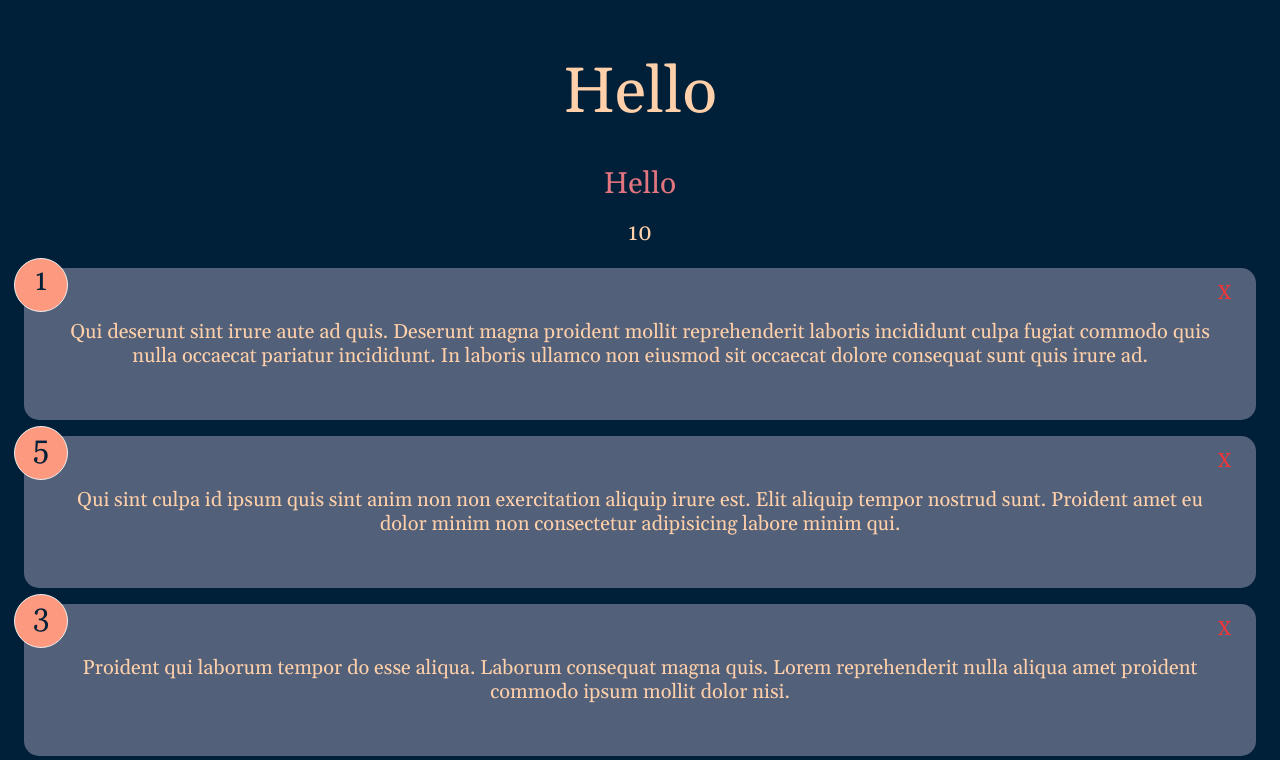
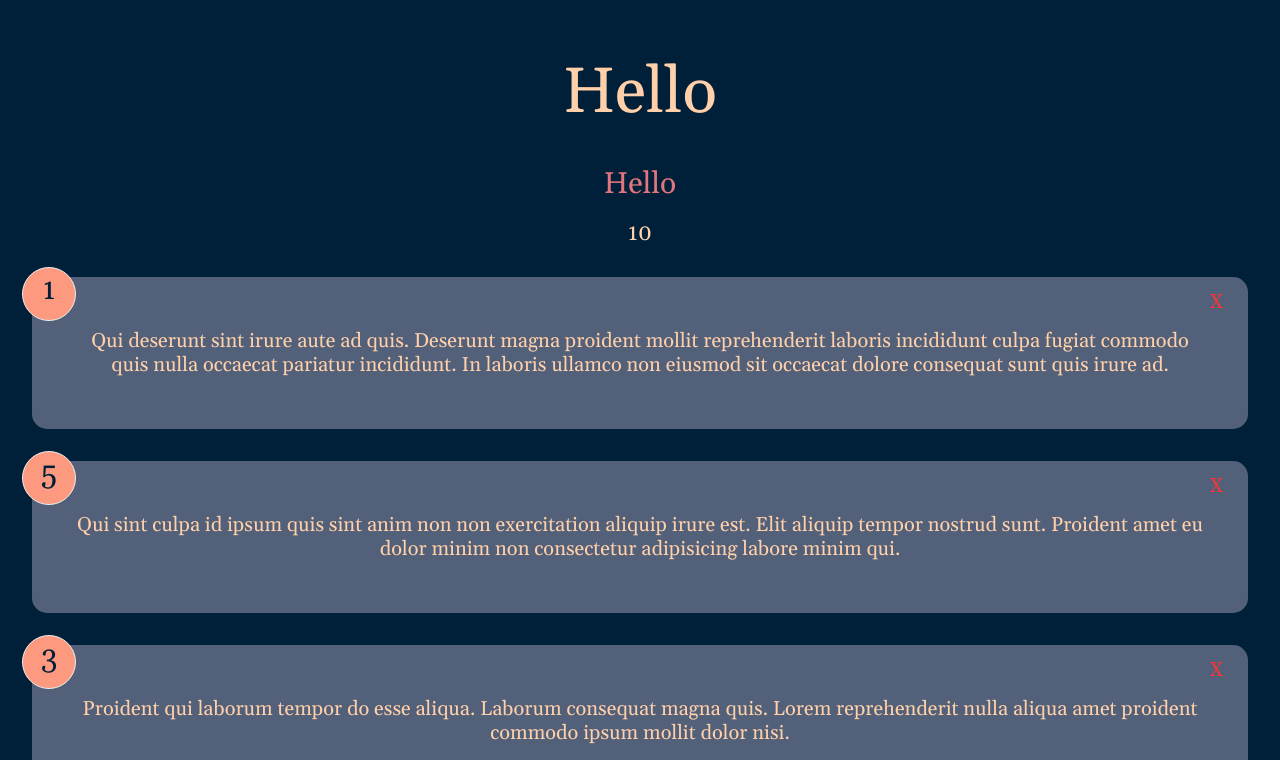
Before and after one commit to dannypepper/feedback-app-vite-client, a Svelte app: page / in a window 1280 px wide. Shown: the top 760 px of the page. Built offline with nearby package versions, Linux system fonts and the light colour scheme.

Commit message:
Adjust styling on Card component

```diff
--- a/src/components/Card.svelte
+++ b/src/components/Card.svelte
@@ -7,7 +7,7 @@
   background-color: #526079;
   border-radius: 15px;
   padding: 32px 40px;
-  margin: 16px 8px;
+  margin: 32px 16px;
   position: relative;
 }
 </style>
```
